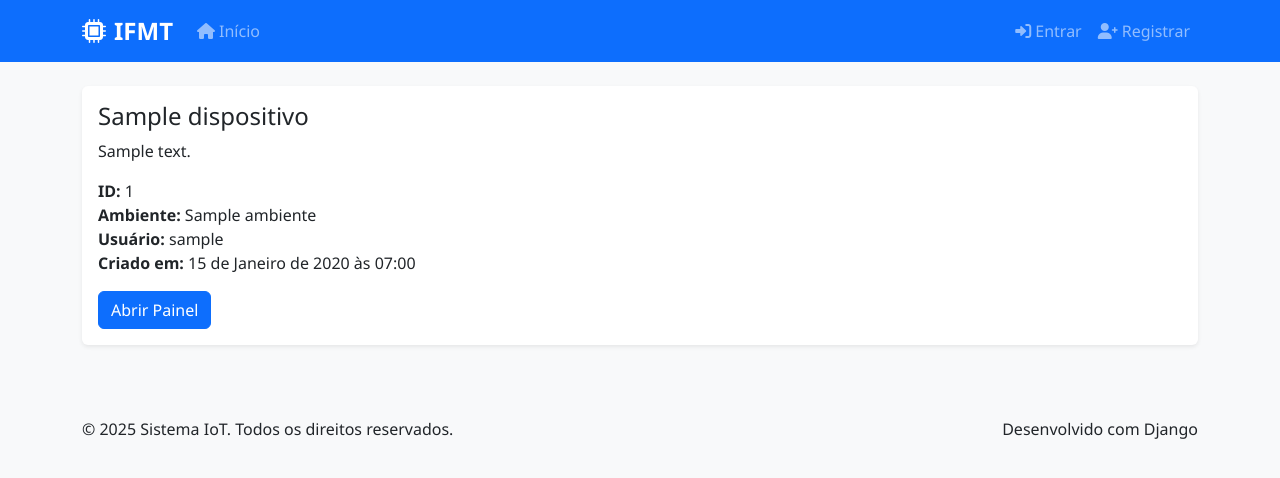
After one commit to Madu-Rainbow/projeto-Iot-web-Mad, a Django app: page /dispositivo/1/ in a window 1280 px wide. The commit adds this page. Shown: the top 478 px of the page. Run offline with Django 5.2, Linux system fonts and the light colour scheme; tables that the repository leaves empty hold one stand-in row (values such as "Sample post").

Commit message:
Botoes de ações rapidas funcionais. Paginas para ver ambiente e dispositivo por meio da tela de administração. Painel de controle para mostrar o ar-condicionado disponivel(Acessivel somente pela tela de dispositivo).

```diff
--- a/ar_condicionado/urls.py
+++ b/ar_condicionado/urls.py
@@ -3,7 +3,17 @@ from . import views
 
 urlpatterns = [
     path('', views.painel, name='painel'),
+    path('<int:pk>/', views.painel, name='painel_pk'),
+
     path('alternar/', views.alternar_status, name='alternar'),
+    path('<int:pk>/alternar/', views.alternar_status, name='alternar_with_pk'),
+
     path('aumentar/', views.aumentar_temp, name='aumentar'),
+    path('<int:pk>/aumentar/', views.aumentar_temp, name='aumentar_with_pk'),
+
     path('diminuir/', views.diminuir_temp, name='diminuir'),
+    path('<int:pk>/diminuir/', views.diminuir_temp, name='diminuir_with_pk'),
+
+    path('alterar_modo/', views.alterar_modo, name='alterar_modo'),
+    path('<int:pk>/alterar_modo/', views.alterar_modo, name='alterar_modo_with_pk'),
 ]
--- a/core/models.py
+++ b/core/models.py
@@ -1,5 +1,7 @@
 from django.db import models
 from django.contrib.auth.models import User
+from django.contrib.auth.models import AbstractUser
+
 from django.urls import reverse
 
 
@@ -72,7 +74,7 @@ class Dispositivo(models.Model):
         ordering = ['nome']
 
     def __str__(self):
-        return f"{self.nome} ({self.get_tipo_display()})"
+        return getattr(self, 'nome', f'Dispositivo {self.pk}')
 
     def get_absolute_url(self):
         return reverse('dispositivo_detail', kwargs={'pk': self.pk})
--- a/core/urls.py
+++ b/core/urls.py
@@ -9,4 +9,6 @@ urlpatterns = [
     path('logout/', CustomLogoutView.as_view(), name='logout'),
     path('register/', views.registro, name='register'),
     path('ar_condicionado/', include('ar_condicionado.urls')),
+    path('ambiente/<int:pk>/', views.ambiente_detail, name='ambiente_detail'),
+    path('dispositivo/<int:pk>/', views.dispositivo_detail, name='dispositivo_detail'),
 ]
--- a/core/views.py
+++ b/core/views.py
@@ -1,15 +1,22 @@
-from django.shortcuts import render, redirect
+from django.shortcuts import render, redirect, get_object_or_404
 from django.contrib.auth import login, authenticate
 from django.contrib.auth.forms import UserCreationForm
 from django.contrib.auth.decorators import login_required
 from django.contrib import messages
 from django.contrib.auth.views import LoginView, LogoutView
 from django.urls import reverse_lazy
+from .models import Ambiente, Dispositivo
+
 
 
 #def home(request):
   #  """Página inicial"""
  #   return render(request, 'core/home.html')
+
+def ambiente_detail(request, pk):
+    ambiente = get_object_or_404(Ambiente, pk=pk)
+    return render(request, 'core/ambiente_detail.html', {'ambiente': ambiente})
+
 
 
 @login_required
@@ -17,6 +24,9 @@ def dashboard(request):
     """Dashboard principal para usuários autenticados"""
     return render(request, 'core/dashboard.html')
 
+def dispositivo_detail(request, pk):
+    dispositivo = get_object_or_404(Dispositivo, pk=pk)
+    return render(request, 'core/dispositivo_detail.html', {'dispositivo': dispositivo})
 
 def registro(request):
     """Página de registro de novos usuários"""
--- a/templates/core/dashboard.html
+++ b/templates/core/dashboard.html
@@ -63,19 +63,19 @@
             <div class="card-body">
                 <div class="row">
                     <div class="col-md-3 mb-3">
-                        <a href="#" class="btn btn-primary btn-lg w-100">
+                        <a href="{% url 'admin:core_dispositivo_add' %}" class="btn btn-primary btn-lg w-100">
                             <i class="fas fa-plus-circle me-2"></i>
                             <br>Novo Dispositivo
                         </a>
                     </div>
                     <div class="col-md-3 mb-3">
-                        <a href="#" class="btn btn-success btn-lg w-100">
+                        <a href="{% url 'admin:core_sensor_add' %}" class="btn btn-success btn-lg w-100">
                             <i class="fas fa-thermometer-half me-2"></i>
                             <br>Novo Sensor
                         </a>
                     </div>
                     <div class="col-md-3 mb-3">
-                        <a href="#" class="btn btn-info btn-lg w-100">
+                        <a href="{% url 'admin:core_ambiente_add' %}" class="btn btn-info btn-lg w-100">
                             <i class="fas fa-home me-2"></i>
                             <br>Novo Ambiente
                         </a>
--- /dev/null
+++ b/templates/core/dispositivo_detail.html
@@ -0,0 +1,23 @@
+{% extends 'base.html' %}
+{% block title %}Dispositivo: {{ dispositivo.nome }}{% endblock %}
+{% block content %}
+<div class="card">
+  <div class="card-body">
+    <h4 class="card-title">{{ dispositivo.nome }}</h4>
+    <p class="card-text">{{ dispositivo.descricao }}</p>
+    <ul class="list-unstyled">
+      <li><strong>ID:</strong> {{ dispositivo.pk }}</li>
+      <li><strong>Ambiente:</strong> {{ dispositivo.ambiente }}</li>
+      <li><strong>Usuário:</strong> {{ dispositivo.usuario }}</li>
+      <li><strong>Criado em:</strong> {{ dispositivo.criado_em }}</li>
+    </ul>
+
+    {% comment %} Se o Dispositivo referencia um ArCondicionado via campo `ar`, use painel_pk; senão abra painel sem pk {% endcomment %}
+    {% if dispositivo.ar %}
+      <a class="btn btn-primary" href="{% url 'painel_pk' dispositivo.ar.pk %}">Abrir Painel do Ar</a>
+    {% else %}
+      <a class="btn btn-primary" href="{% url 'painel' %}">Abrir Painel</a>
+    {% endif %}
+  </div>
+</div>
+{% endblock %}
```
Also changed, not shown: ar_condicionado/views.py (+46 -19 lines), templates/core/ambiente_detail.html (added, +11 -0 lines), templates/painel.html (+23 -0 lines), templates/core/ambientes.html (deleted).
